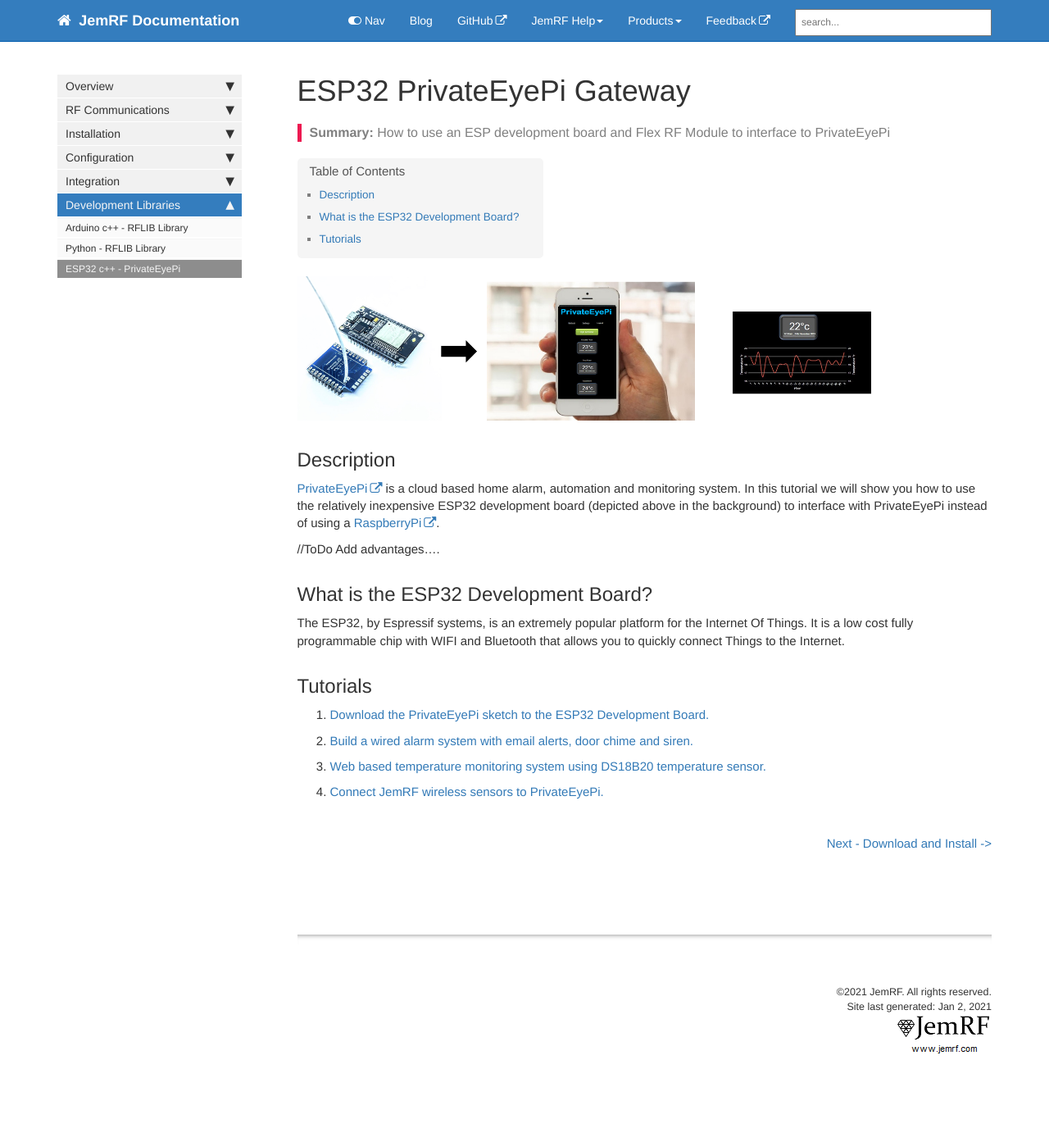
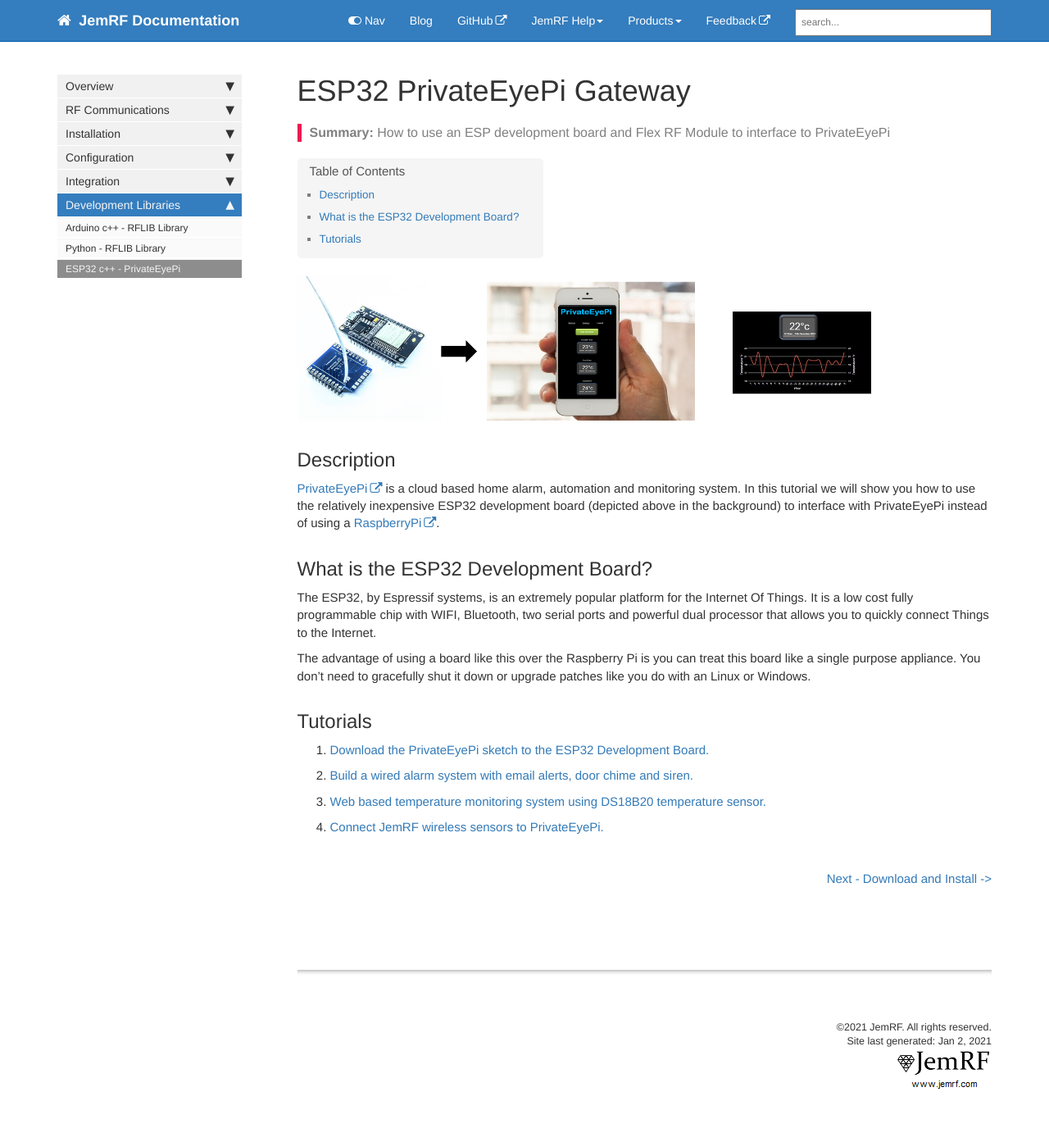
Before and after one commit to JemRF/RF-Documentation, a Jekyll site: the page built from pages/mydoc/esp32-gateway.md, in a window 1280 px wide. Shown: the whole page at 82% size. Built offline with Jekyll 4.4.1, drawn with Linux system fonts in a browser that asks for light colours; comment, search, counter and statistics services are not loaded; before the commit the page ends 1350 px from its top, so only the background shows below that.

Commit message:
Documentation update

```diff
--- a/pages/mydoc/esp32-gateway.md
+++ b/pages/mydoc/esp32-gateway.md
@@ -13,10 +13,10 @@ summary: "How to use an ESP development board and Flex RF Module to interface to
 
 [PrivateEyePi](http://projects.privateeyepi.com) is a cloud based home alarm, automation and monitoring system. In this tutorial we will show you how to use the relatively inexpensive ESP32 development board (depicted above in the background) to interface with PrivateEyePi instead of using a [RaspberryPi](http://www.raspberrypi.org).
 
-//ToDo Add advantages....
+## What is the ESP32 Development Board?
+The ESP32, by Espressif systems, is an extremely popular platform for the Internet Of Things. It is a low cost fully programmable chip with WIFI, Bluetooth, two serial ports and powerful dual processor that allows you to quickly connect Things to the Internet.
 
-## What is the ESP32 Development Board?
-The ESP32, by Espressif systems, is an extremely popular platform for the Internet Of Things. It is a low cost fully programmable chip with WIFI and Bluetooth that allows you to quickly connect Things to the Internet.
+The advantage of using a board like this over the Raspberry Pi is you can treat this board like a single purpose appliance. You don't need to gracefully shut it down or upgrade patches like you do with an Linux or Windows.
 
 ## Tutorials
 
```
